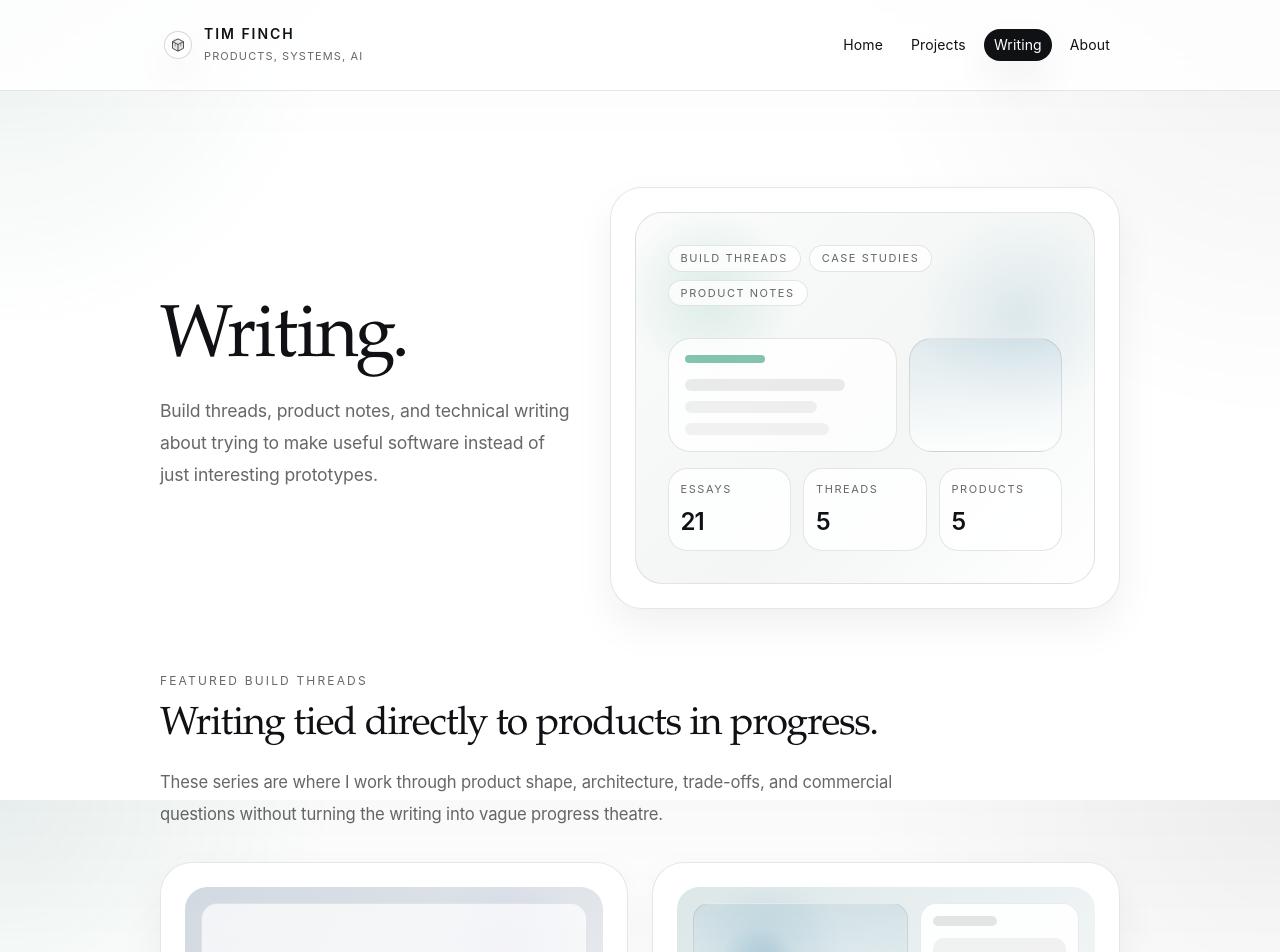
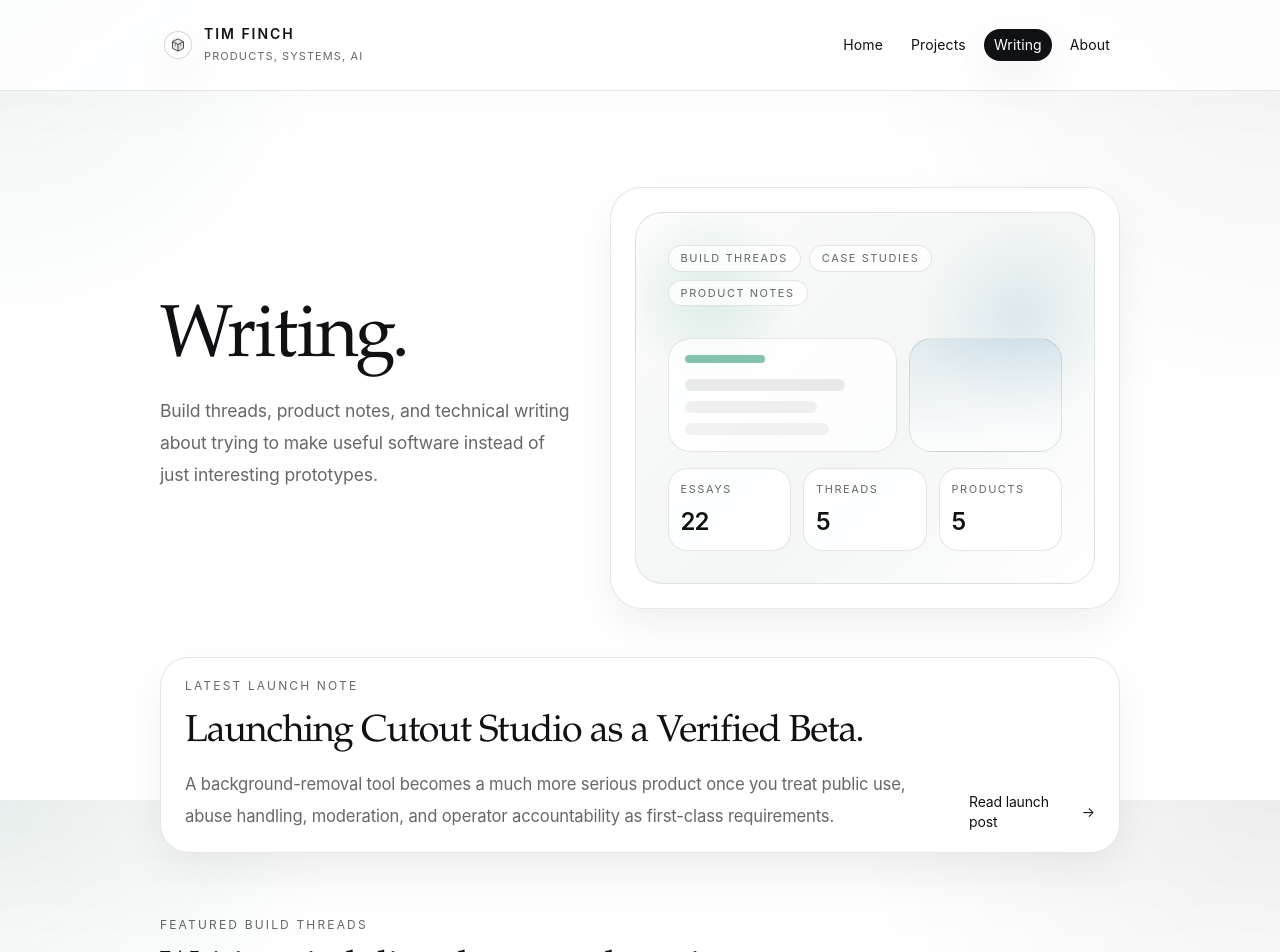
Before and after one commit to Peippo1/portfolio-site, a Next.js app: page /writing in a window 1280 px wide. Shown: the top 952 px of the page. Built offline with nearby package versions, Linux system fonts and the light colour scheme.

Commit message:
Surface Cutout Studio launch post in writing archive

```diff
--- a/src/app/writing/page.tsx
+++ b/src/app/writing/page.tsx
@@ -15,6 +15,16 @@ export const metadata: Metadata = {
   title: "Writing",
   description:
     "Writing on AI products, engineering, product decisions, and the real work of making systems usable.",
+};
+
+const cutoutStudioLaunchEntry: WritingEntry = {
+  slug: "cutout-studio-beta-launch",
+  title: "Launching Cutout Studio as a Verified Beta",
+  date: "July 12, 2026",
+  category: "Product Launch",
+  summary:
+    "How Cutout Studio moved from a simple background-removal tool to a safer public beta with verified login, moderation, audit logging, and no image retention by default.",
+  readingTime: "7 min read",
 };
 
 function ThreadPreview({ slug }: { slug: string }) {
@@ -145,7 +155,7 @@ export default function WritingPage() {
   const hoxaSeriesEntries = getHoxaSeriesEntries();
   const creatorOSSeriesEntries = getCreatorOSSeriesEntries();
   const evalKitSeriesEntries = getEvalKitSeriesEntries();
-  const archiveEntries = getStandaloneArchiveEntries();
+  const archiveEntries = [cutoutStudioLaunchEntry, ...getStandaloneArchiveEntries()];
   const campaignForgeSeries = campaignForgeSeriesEntries[0]?.series;
   const cityScoutSeries = cityScoutSeriesEntries[0]?.series;
   const hoxaSeries = hoxaSeriesEntries[0]?.series;
@@ -273,6 +283,30 @@ export default function WritingPage() {
           </div>
         </section>
 
+        <section className="mt-12 rounded-[1.8rem] border border-[var(--color-border)] bg-white px-5 py-5 shadow-[var(--shadow-soft)] sm:px-6">
+          <p className="text-xs tracking-[0.18em] text-[var(--color-muted)] uppercase">
+            Latest launch note
+          </p>
+          <div className="mt-4 flex flex-col gap-4 lg:flex-row lg:items-end lg:justify-between">
+            <div className="max-w-3xl">
+              <h2 className="font-editorial text-[1.9rem] leading-tight sm:text-[2.35rem]">
+                Launching Cutout Studio as a Verified Beta.
+              </h2>
+              <p className="mt-3 text-[1rem] leading-8 text-[var(--color-muted)] sm:text-[1.04rem]">
+                A background-removal tool becomes a much more serious product
+                once you treat public use, abuse handling, moderation, and
+                operator accountability as first-class requirements.
+              </p>
+            </div>
+            <Link
+              href="/writing/cutout-studio-beta-launch"
+              className="inline-flex items-center gap-2 text-sm text-[var(--color-muted)] transition-colors duration-150 hover:text-[var(--color-text)]"
+            >
+              Read launch post <span aria-hidden="true">→</span>
+            </Link>
+          </div>
+        </section>
+
         <section className="mt-16">
           <div className="max-w-3xl">
             <p className="text-xs tracking-[0.18em] text-[var(--color-muted)] uppercase">
```
